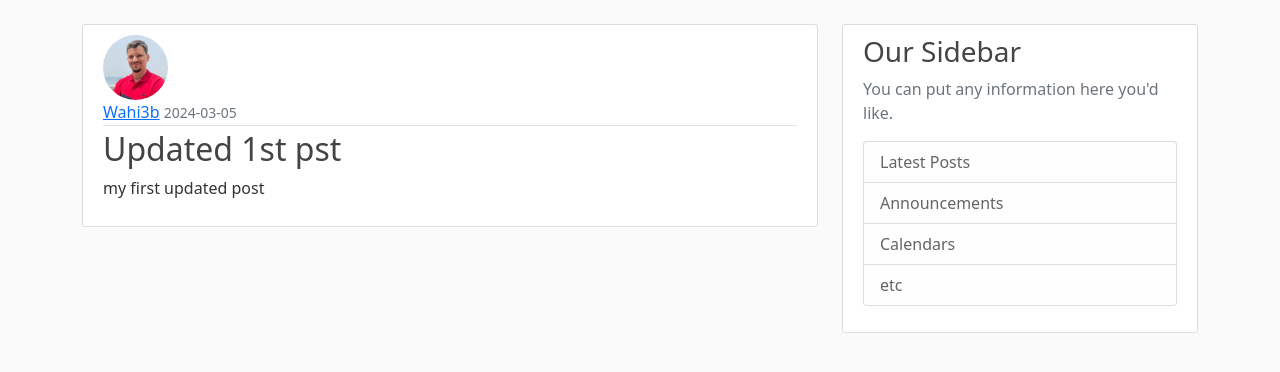
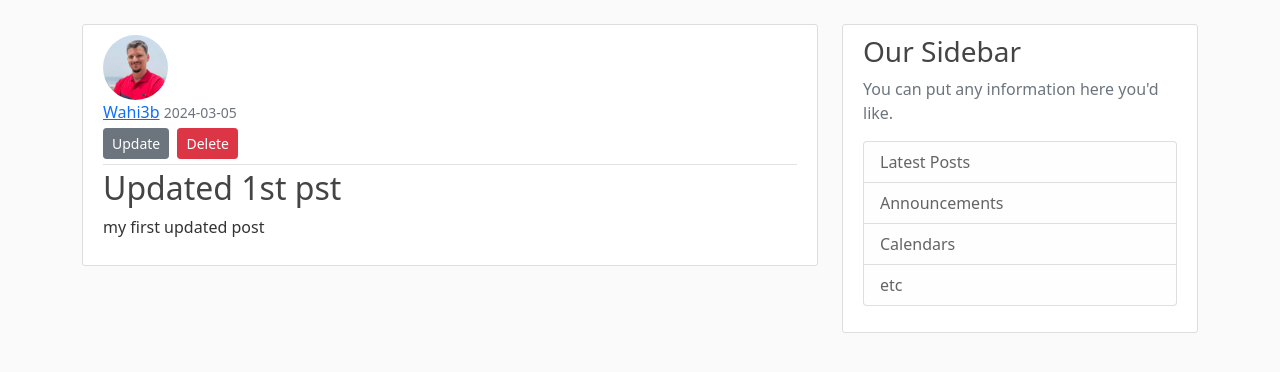
Before and after one commit to Wahi3b/UOB-projects, a Flask app: page /post/1 in a window 1280 px wide. Shown: the part 56-428 px from the top of the page. Run offline with Flask 3, Linux system fonts and the light colour scheme; a user stored in the database is signed in.

Commit message:
Created "Updtae/Delete" Post feature
Added the feature where a user can update his posts or delete them
Used the same Post html template and just updated its functionality by adding a update & delete routes

```diff
--- a/Flask_Project/flaskblog/routes.py
+++ b/Flask_Project/flaskblog/routes.py
@@ -1,7 +1,7 @@
 import os
 import secrets
 from PIL import Image
-from flask import render_template,url_for,flash,redirect,request
+from flask import render_template,url_for,flash,redirect,request,abort
 from flaskblog.form import RegistrationForm, LoginForm, UpdateAccountForm, PostForm
 from flaskblog import app,db,bcrypt
 from flaskblog.models import User, Post
@@ -99,9 +99,38 @@ def new_post():
         db.session.commit()
         flash('Your post has been created!', 'success')
         return redirect(url_for('home'))
-    return render_template('create_post.html', title='New Post',form=form)
+    return render_template('create_post.html', title='New Post',legend='New Post', form=form)
 
 @app.route("/post/<int:post_id>")
 def post(post_id):
     post = Post.query.get_or_404(post_id)
     return render_template('post.html',title=post.title, post=post)
+
+@app.route("/post/<int:post_id>/update", methods=['GET', 'POST'])
+@login_required
+def update_post(post_id):
+    post = Post.query.get_or_404(post_id)
+    if post.author != current_user:
+        abort(403)
+    form = PostForm()
+    if form.validate_on_submit():
+        post.title=form.title.data
+        post.content=form.content.data
+        db.session.commit()
+        flash('Your post has been updated!', 'success')
+        return redirect(url_for('post', post_id=post.id))
+    elif request == 'GET':
+        form.title.data = post.title
+        form.content.data = post.content
+    return render_template('create_post.html', title='Update Post', legend='Update Post', form=form)
+
+@app.route("/post/<int:post_id>/delete", methods=['POST'])
+@login_required
+def delete_post(post_id):
+    post = Post.query.get_or_404(post_id)
+    if post.author != current_user:
+        abort(403)
+    db.session.delete(post)
+    db.session.commit()
+    flash('Your post has been deleted!')
+    return redirect(url_for('home'))
--- a/Flask_Project/flaskblog/templates/create_post.html
+++ b/Flask_Project/flaskblog/templates/create_post.html
@@ -4,7 +4,7 @@
     <form method="POST" action="" novalidate>
         {{ form.hidden_tag() }}
         <fieldset class="form-group">
-            <legend class="border-bottom mb-4">New Post</legend>
+            <legend class="border-bottom mb-4">{{ legend }}</legend>
             <div class="form-group">
                 {{ form.title.label(class="form-control-label") }}
                 {% if form.title.errors %}
--- a/Flask_Project/flaskblog/templates/post.html
+++ b/Flask_Project/flaskblog/templates/post.html
@@ -1,14 +1,40 @@
 {% extends "layout.html" %}
 {% block content %}
   <article class="media content-section">
-        <img class="rounded-circle article-img" src= "{{ url_for('static', filename ='profile_pics/' + post.author.image_file) }}">
+    <img class="rounded-circle article-img" src="{{ url_for('static', filename='profile_pics/' + post.author.image_file) }}">
     <div class="media-body">
       <div class="article-metadata">
         <a class="mr-2" href="#">{{ post.author.username }}</a>
         <small class="text-muted">{{ post.date_posted.strftime('%Y-%m-%d') }}</small>
+        {% if post.author == current_user %}
+          <div>
+            <a class="btn btn-secondary btn-sm mt-1 mb-1" href="{{ url_for('update_post', post_id=post.id) }}">Update</a>
+            <button type="button" class="btn btn-danger btn-sm m-1" data-bs-toggle="modal" data-bs-target="#deleteModal">Delete</button>
           </div>
-        <h2 class="article-title"> {{ post.title }}</h2>
+        {% endif %}
+      </div>
+      <h2 class="article-title">{{ post.title }}</h2>
       <p class="article-content">{{ post.content }}</p>
     </div>
   </article>
+  <!-- Modal -->
+  <div class="modal fade" id="deleteModal" tabindex="-1" role="dialog" aria-labelledby="deleteModalLabel" aria-hidden="true">
+    <div class="modal-dialog" role="document">
+      <div class="modal-content">
+        <div class="modal-header">
+          <h5 class="modal-title" id="deleteModalLabel">Delete Post?</h5>
+          <button type="button" class="close" data-bs-dismiss="modal" aria-label="Close">
+            <span aria-hidden="true">&times;</span>
+          </button>
+        </div>
+        <div class="modal-footer">
+          <button type="button" class="btn btn-secondary" data-bs-dismiss="modal">Close</button>
+          <form action="{{ url_for('delete_post', post_id=post.id) }}" method="POST">
+            <input class="btn btn-danger" type="submit" value="Delete">
+          </form>
+        </div>
+      </div>
+    </div>
+  </div>
+
 {% endblock content %}
```
Also changed, not shown: Flask_Project/flaskblog/data/data.sqlite. Lines whose indentation alone changed are shown as unchanged.
